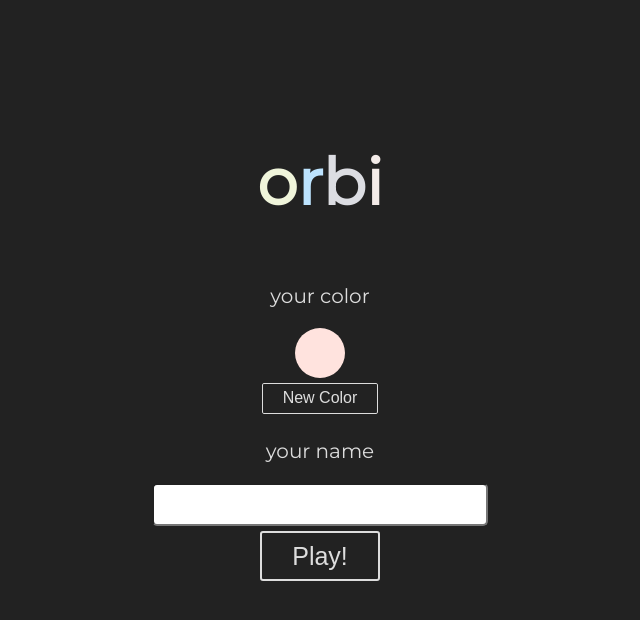
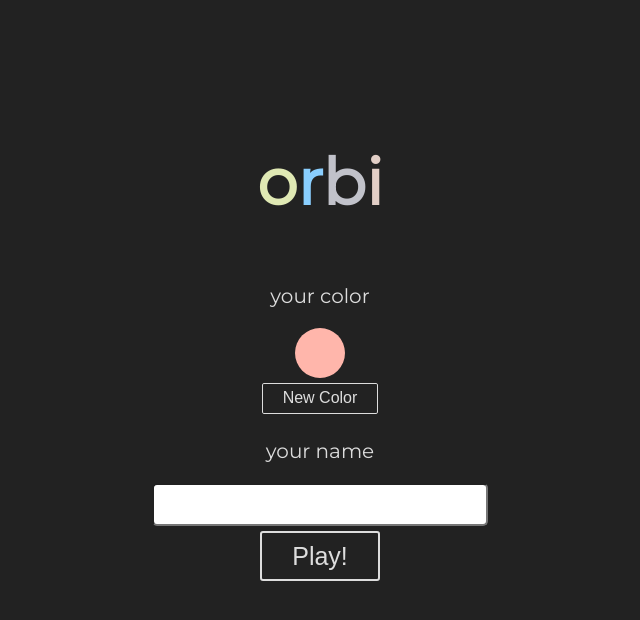
Before and after one commit to dillonstreator/orbi, a React (Create React App) app in the folder client/: page / in a window 1280 px wide. Shown: the top 620 px of the page, without its empty margins (320-960 px from the left). Built offline with nearby package versions, Linux system fonts and the light colour scheme; no server answers.

Commit message:
don't update directions while typing messages, new favicon, and make colors a bit darker

```diff
--- a/client/src/pages/Home/Home.js
+++ b/client/src/pages/Home/Home.js
@@ -3,17 +3,6 @@ import validator from "validator";
 import { onchangeText } from "../../utils/on-change";
 import { withRouter } from "react-router-dom";
 
-// function getColor() {
-// 	return (
-// 		"hsl(" +
-// 		360 * Math.random() +
-// 		"," +
-// 		(25 + 70 * Math.random()) +
-// 		"%," +
-// 		(85 + 10 * Math.random()) +
-// 		"%)"
-// 	);
-// }
 function getColor() {
 	return (
 		"hsl(" +
@@ -21,7 +10,7 @@ function getColor() {
 		"," +
 		(155 * Math.random()) +
 		"%," +
-		(85 + 10 * Math.random()) +
+		(75 + 10 * Math.random()) +
 		"%)"
 	);
 }
--- a/client/src/pages/Orbtag/Orbtag.js
+++ b/client/src/pages/Orbtag/Orbtag.js
@@ -83,12 +83,14 @@ const Orbtag = ({ history }) => {
 		socket.emit("game_join", { gameId: 0 });
 
 		const movementListener = (evt) => {
+            if (messageWindowOpen) return;
 			const { key } = evt;
 			const direction = MOVEMENT_MAP[key];
 			if (!direction) return;
 			socket.emit("user_update_direction", direction);
 		};
 		const applyBoostListener = (evt) => {
+            if (messageWindowOpen) return;
 			const { key } = evt;
 			if (!BOOST_MAP[key]) return;
 			socket.emit("user_update_boosting", true);
```
Also changed, not shown: 1 other file (tests, documents, lock files or other folders).
